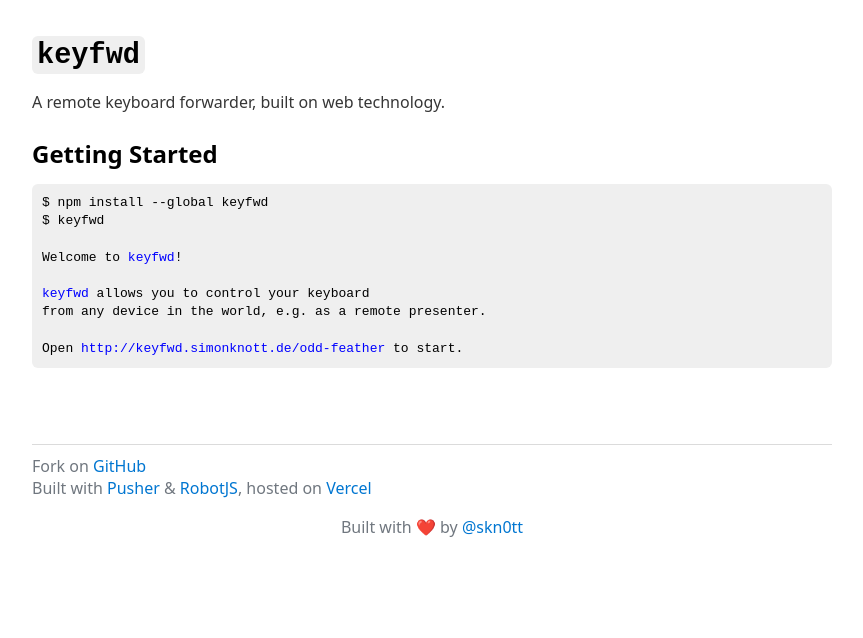
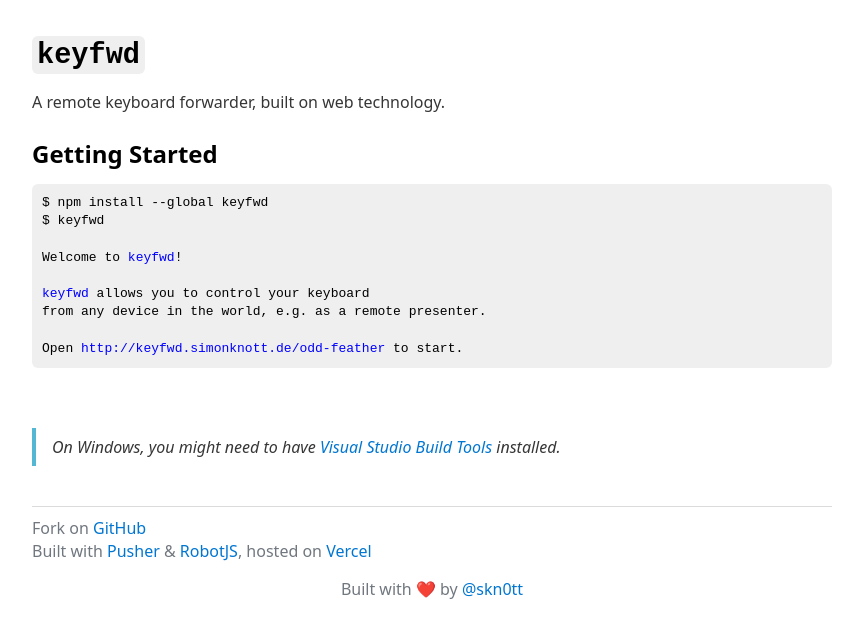
Before and after one commit to Skn0tt/keyfwd, a website built with Parcel: page web/src/index.html in a window 1280 px wide. Shown: the whole page, without its empty margins (208-1071 px from the left). Built offline with nearby package versions, Linux system fonts and the light colour scheme.

Commit message:
Mention VS Build tools

```diff
--- a/web/src/index.html
+++ b/web/src/index.html
@@ -28,6 +28,16 @@
 </code>
     </pre>
 
+    <blockquote>
+      On Windows, you might need to have
+      <a
+        href="https://www.microsoft.com/download/details.aspx?id=58317"
+        target="_blank"
+        >Visual Studio Build Tools</a
+      >
+      installed.
+    </blockquote>
+
     <footer>
       Fork on <a href="https://github.com/skn0tt/keyfwd">GitHub</a>
 
```
